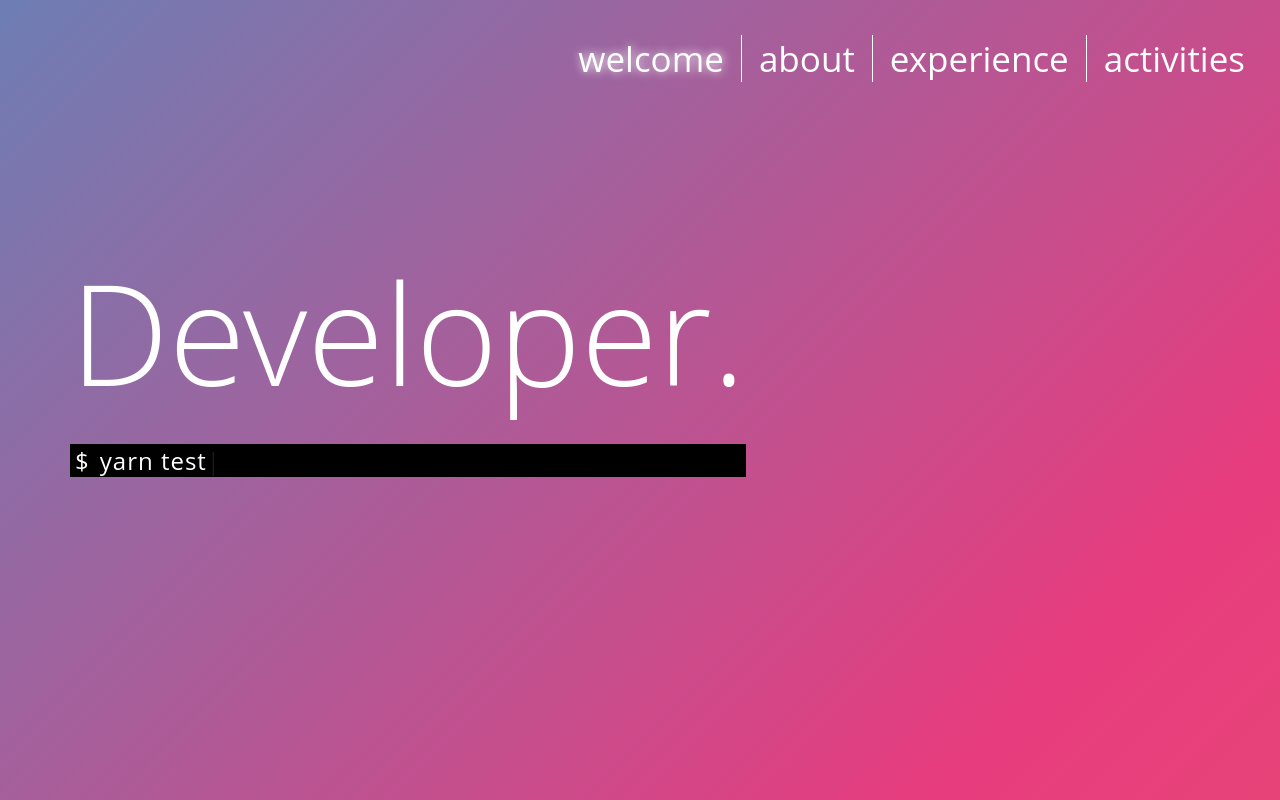
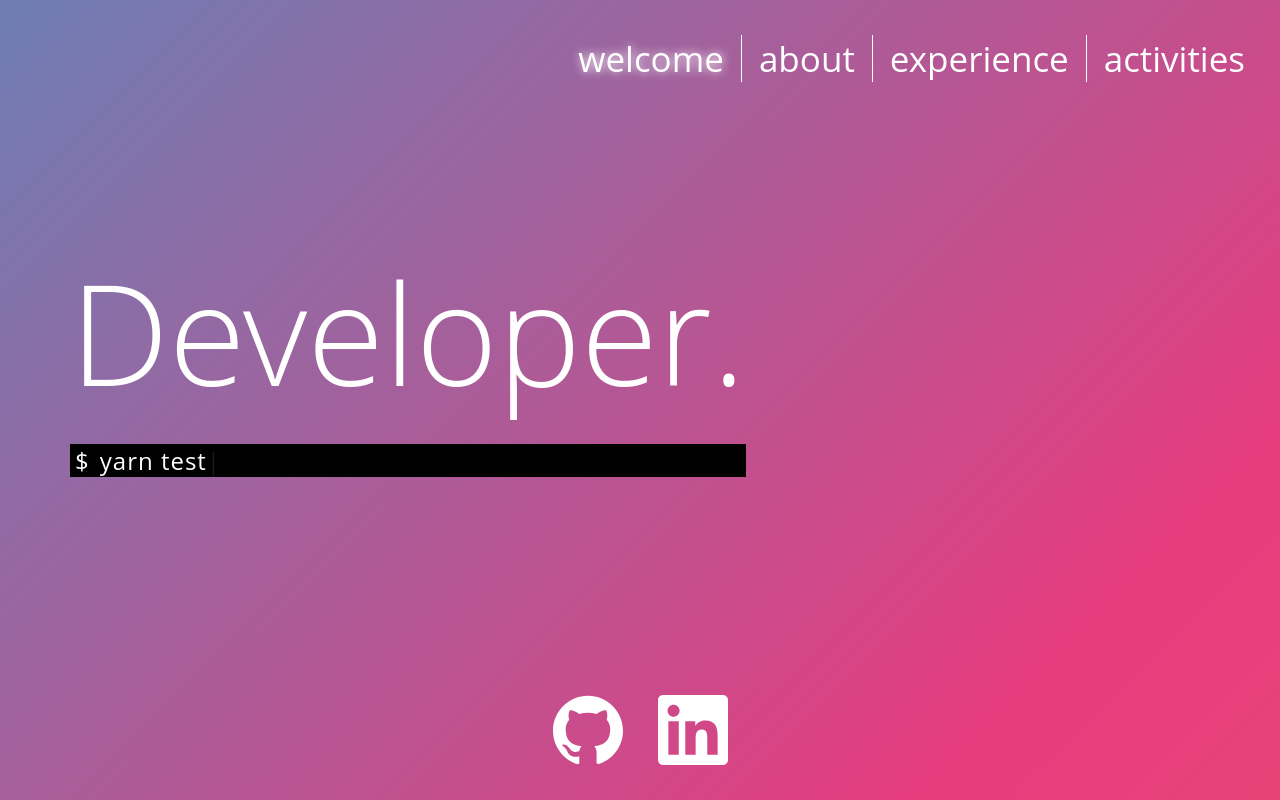
Before and after one commit to jhenriquez/jhenriquez.github.io, a React (Create React App) app: page /welcome in a window 1280 px wide. Built offline with nearby package versions, Linux system fonts and the light colour scheme.

Commit message:
Adds Footer Social Icons

```diff
--- /dev/null
+++ b/src/components/Footer/Footer.css
@@ -0,0 +1,21 @@
+.footer {
+  position: absolute;
+  bottom: 35px;
+  width: 100%;
+  display: flex;
+  justify-content: center;
+}
+
+.footer .icon {
+  fill: #fff;
+}
+
+.footer a {
+  height: 70px;
+  width: 70px;
+  margin-right: 35px;
+}
+
+.footer a:last-of-type {
+  margin-right: 0;
+}
--- /dev/null
+++ b/src/components/Footer/index.tsx
@@ -0,0 +1,19 @@
+import './Footer.css';
+import React from 'react';
+import {Github, LinkedIn} from '../Icons';
+import {Link} from 'react-router-dom';
+
+const Footer: React.FC = () => {
+  return (
+    <div className="footer">
+      <Link to="#">
+        <Github />
+      </Link>
+      <Link to="#">
+        <LinkedIn />
+      </Link>
+    </div>
+  );
+}
+
+export default Footer;
--- /dev/null
+++ b/src/components/Icons/Github.tsx
@@ -0,0 +1,16 @@
+import React from 'react';
+import {propTypes, defaultProps, IconPropTypes} from './Icon';
+
+const Github: React.FC<IconPropTypes> = (props: IconPropTypes) => {
+ return (
+  <svg className="icon github" xmlns="http://www.w3.org/2000/svg" viewBox="0 0 24 24">
+    <title>GitHub icon</title>
+    <path d="M12 .297c-6.63 0-12 5.373-12 12 0 5.303 3.438 9.8 8.205 11.385.6.113.82-.258.82-.577 0-.285-.01-1.04-.015-2.04-3.338.724-4.042-1.61-4.042-1.61C4.422 18.07 3.633 17.7 3.633 17.7c-1.087-.744.084-.729.084-.729 1.205.084 1.838 1.236 1.838 1.236 1.07 1.835 2.809 1.305 3.495.998.108-.776.417-1.305.76-1.605-2.665-.3-5.466-1.332-5.466-5.93 0-1.31.465-2.38 1.235-3.22-.135-.303-.54-1.523.105-3.176 0 0 1.005-.322 3.3 1.23.96-.267 1.98-.399 3-.405 1.02.006 2.04.138 3 .405 2.28-1.552 3.285-1.23 3.285-1.23.645 1.653.24 2.873.12 3.176.765.84 1.23 1.91 1.23 3.22 0 4.61-2.805 5.625-5.475 5.92.42.36.81 1.096.81 2.22 0 1.606-.015 2.896-.015 3.286 0 .315.21.69.825.57C20.565 22.092 24 17.592 24 12.297c0-6.627-5.373-12-12-12"/>
+  </svg>
+ );
+}
+
+Github.propTypes = propTypes;
+Github.defaultProps = defaultProps;
+
+export default Github;
--- /dev/null
+++ b/src/components/Icons/Icon.tsx
@@ -0,0 +1,16 @@
+import PropTypes from 'prop-types';
+
+export interface IconPropTypes {
+  width?: number;
+  height?: number;
+}
+
+export const propTypes = {
+  height: PropTypes.number,
+  width: PropTypes.number,
+};
+
+export const defaultProps =  {
+  height: 200,
+  width: 200,
+};
--- /dev/null
+++ b/src/components/Icons/LinkedIn.tsx
@@ -0,0 +1,16 @@
+import React from 'react';
+import {propTypes, defaultProps, IconPropTypes} from './Icon';
+
+const LinkedIn: React.FC<IconPropTypes> = (props: IconPropTypes) => {
+  return (
+    <svg className="icon linkedin" xmlns="http://www.w3.org/2000/svg" viewBox="0 0 24 24">
+      <title>LinkedIn icon</title>
+      <path d="M20.447 20.452h-3.554v-5.569c0-1.328-.027-3.037-1.852-3.037-1.853 0-2.136 1.445-2.136 2.939v5.667H9.351V9h3.414v1.561h.046c.477-.9 1.637-1.85 3.37-1.85 3.601 0 4.267 2.37 4.267 5.455v6.286zM5.337 7.433c-1.144 0-2.063-.926-2.063-2.065 0-1.138.92-2.063 2.063-2.063 1.14 0 2.064.925 2.064 2.063 0 1.139-.925 2.065-2.064 2.065zm1.782 13.019H3.555V9h3.564v11.452zM22.225 0H1.771C.792 0 0 .774 0 1.729v20.542C0 23.227.792 24 1.771 24h20.451C23.2 24 24 23.227 24 22.271V1.729C24 .774 23.2 0 22.222 0h.003z"/>
+    </svg>
+  );
+}
+
+LinkedIn.propTypes = propTypes;
+LinkedIn.defaultProps = defaultProps;
+
+export default LinkedIn;
--- /dev/null
+++ b/src/components/Icons/index.tsx
@@ -0,0 +1,2 @@
+export {default as Github} from './Github';
+export {default as LinkedIn} from './LinkedIn';
--- a/src/components/Root/index.tsx
+++ b/src/components/Root/index.tsx
@@ -2,6 +2,7 @@
 import { BrowserRouter as Router, Route} from "react-router-dom";
 import Menu from '../Menu';
 import Welcome from '../Welcome';
+import Footer from '../Footer';
 
 const Root: React.FC = () => {
   return (
@@ -9,6 +10,7 @@
       <Route path="/:activeItem?" component={Menu} />
       <Route exact path="/" component={Welcome} />
       <Route exact path="/welcome" component={Welcome} />
+      <Footer />
     </Router>
   );
 }
```
